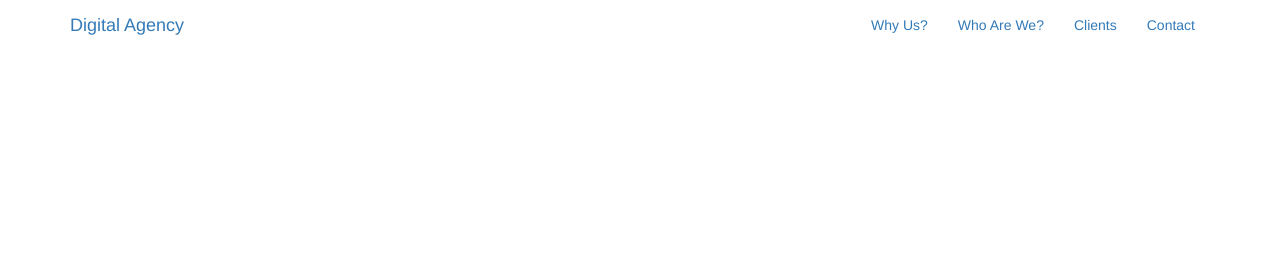
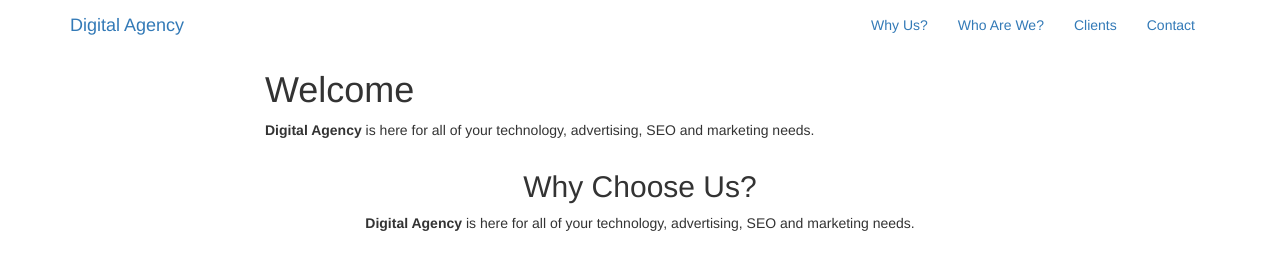
Before and after one commit to Belchenkov/Digital-Agency-Bootstrap-, a plain HTML site: page index.html in a window 1280 px wide. Drawn offline with Linux system fonts and the light colour scheme.

Commit message:
Add section .intro

```diff
--- a/index.html
+++ b/index.html
@@ -52,8 +52,39 @@
 </nav>
 
 <section class="intro">
+    <div class="intro-body">
+        <div class="container">
+            <div class="row">
+                 <div class="col-md-8 col-md-offset-2">
+                     <h1 class="brand-heading">Welcome</h1>
+                     <p class="intro-text">
+                         <strong>Digital Agency</strong> is here for all of your technology,
+                         advertising, SEO and marketing needs.
 
-</section>
+                     </p>
+                 </div><!-- /.col-md-8.col-md-offset-2-->
+            </div><!-- /.row-->
+        </div><!-- /.container-->
+    </div><!-- /.intro-body-->
+</section> <!-- /.intro-->
+
+<section id="why" class="container content-section">
+    <h2 class="text-center">Why Choose Us?</h2>
+    <p class="text-center">
+        <strong>Digital Agency</strong> is here for all of your technology,
+        advertising, SEO and marketing needs.</p>
+    <br />
+    <div class="row">
+        <div class="col-md-4">
+            <div class="block">
+                <div class="block block-icon-left">
+                    <div class="icon"></div><!-- /.icon-->
+                </div><!-- /.block.block-icon-left-->
+            </div><!-- /.block-->
+
+        </div><!--/.col-md-4-->
+    </div><!-- /.row-->
+</section><!-- /#why-->
 
 <!-- Bootstrap core JavaScript
 ================================================== -->
```
